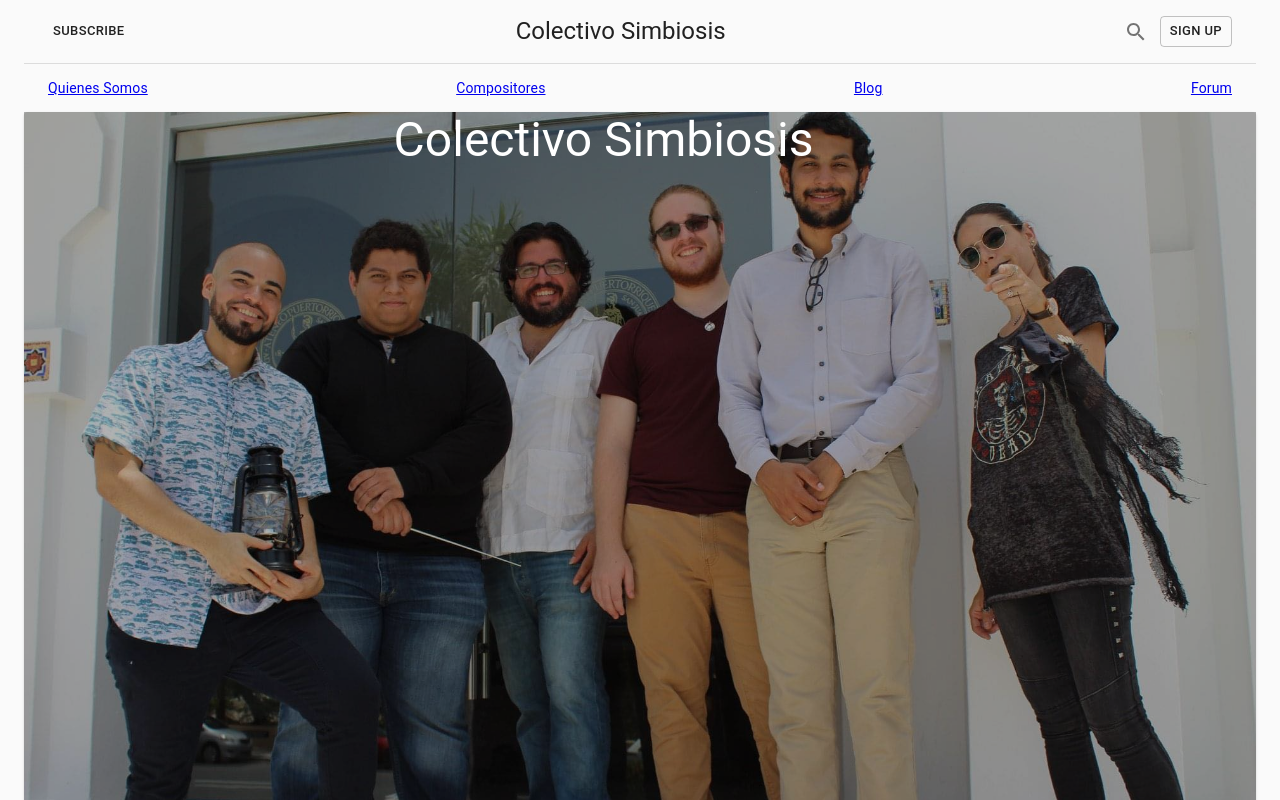
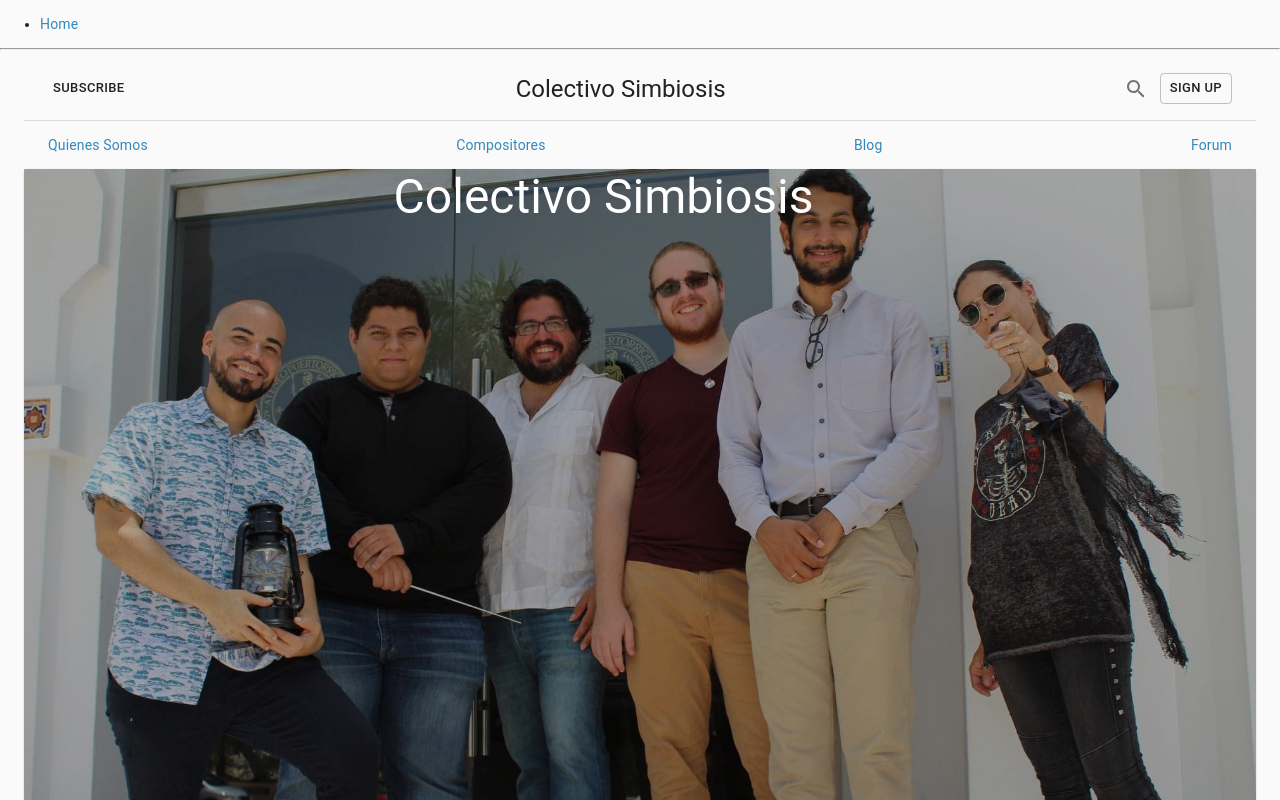
Before and after one commit to rfgr87/DecolonialTest, a React (Create React App) app: page /home in a window 1280 px wide. Shown: the top 800 px of the page. Built offline with nearby package versions, Linux system fonts and the light colour scheme.

Commit message:
fixed the rendering of a new page and routes and changed the Blog render component's name ti Home

```diff
--- a/src/App.js
+++ b/src/App.js
@@ -1,18 +1,55 @@
-import React from 'react';
-import MainPageContainer from './containers/MainPageContainer'
+import React, { Component } from "react";
+import { render } from "react-dom";
+import {
+  BrowserRouter as Router,
+  Switch,
+  Route,
+  Link,
+  Redirect
+} from "react-router-dom";
+import Home from "./components/Home";
 import "./App.css"
 
-class App extends React.Component {
+
+
+class App extends Component {
+  constructor() {
+    super();
+    this.state = {
+      name: "React",
+      isUserAuthenticated: true
+    };
+  }
 
   render() {
     return (
-      <div className="App">
-        <h1>Colectivo Simbiosis </h1>
-        <MainPageContainer/>
+      <div>
+        <Router>
+          <div>
+            <ul>
+              <li>
+                <Link to="/home">Home</Link>
+              </li>
+            </ul>
+            <hr />
+            <Switch>
+              <Route
+                exact
+                path="/"
+                render={() => {
+                    return (
+
+                      <Redirect to="/home" />
+                    )
+                }}
+              />
+               <Route exact path="/home" component={Home}/>
+            </Switch>
+          </div>
+        </Router>
       </div>
     );
   }
 }
 
-
-export default App;
+export default App
--- a/src/components/Header.js
+++ b/src/components/Header.js
@@ -69,7 +69,14 @@ export default function Header(props) {
         </Button>
       </Toolbar>
       <HeaderToolbar></HeaderToolbar>
-
+      <Switch>
+        <Route exact path='/quienessomos' component={QuienesSomos}/>
+        <Route exact path='/compositores' component={Composers}/>
+        <Route exact path='/composer1'  component={Composer1}/>
+        <Route exact path='/composer2' component={Composer2}/>
+        <Route exact path='/blog' component={Blog2}/>
+        <Route exact path='/forum' component= {ForumContainer}/>
+        </Switch>
     </React.Fragment>
   );
 }
--- a/src/components/HeaderToolbar.js
+++ b/src/components/HeaderToolbar.js
@@ -10,10 +10,6 @@ import Blog2 from '../components/Blog2';
 import { HashRouter as Router, Route} from 'react-router-dom';
 import { Switch} from 'react-router-dom';
 import ForumContainer from '../containers/ForumContainer'
-
-
-
-
 
 const useStyles = makeStyles((theme) => ({
     toolbar: {
@@ -52,13 +48,14 @@ const useStyles = makeStyles((theme) => ({
         <Link to='/forum'>  Forum  </Link>
         </Toolbar>
         <Switch>
-        <Route exact path='/quienessomos'> <QuienesSomos/></Route>
-        <Route exact path='/compositores'> <Composers/></Route>
-        <Route exact path='/composer1'> <Composer1/></Route>
-        <Route exact path='/composer2'> <Composer2/></Route>
-        <Route exact path='/blog'> <Blog2/></Route>
-        <Route exact path='/forum'> <ForumContainer/></Route>
+        <Route exact path='/quienessomos' component={QuienesSomos}/>
+        <Route exact path='/compositores' component={Composers}/>
+        <Route exact path='/composer1'  component={Composer1}/>
+        <Route exact path='/composer2' component={Composer2}/>
+        <Route exact path='/blog' component={Blog2}/>
+        <Route exact path='/forum' component= {ForumContainer}/>
         </Switch>
+
         </div>
 
 
--- a/src/components/Blog.js
+++ b/src/components/Home.js
@@ -75,7 +75,7 @@ const sidebar = {
 };
 
 
-export default function Blog() {
+export default function Home() {
   const classes = useStyles();
 
   return (
@@ -84,6 +84,7 @@ export default function Blog() {
       <CssBaseline />
       <Container maxWidth="lg">
         <Header title="Colectivo Simbiosis" />
+
         <main>
           <MainFeaturedPost post={mainFeaturedPost} />
           <Grid container spacing={5}>
--- a/src/index.js
+++ b/src/index.js
@@ -5,8 +5,8 @@ import thunk from 'redux-thunk'
 import { Provider } from 'react-redux'
 import {BrowserRouter as Router} from 'react-router-dom'
 import rootReducers from './reducers/rootReducers'
-import Blog from './components/Blog';
 import reportWebVitals from './reportWebVitals';
+import App from './App'
 
 
 const composeEnhancers = window.__REDUX_DEVTOOLS_EXTENSION_COMPOSE__ || compose;
@@ -17,7 +17,7 @@ ReactDOM.render(
 
 <Provider store={store}>
   <Router>
-    <Blog />
+    <App />
   </Router>
 </Provider>,
 document.getElementById('root')
```
Also changed, not shown: 1 other file (tests, documents, lock files or other folders).
